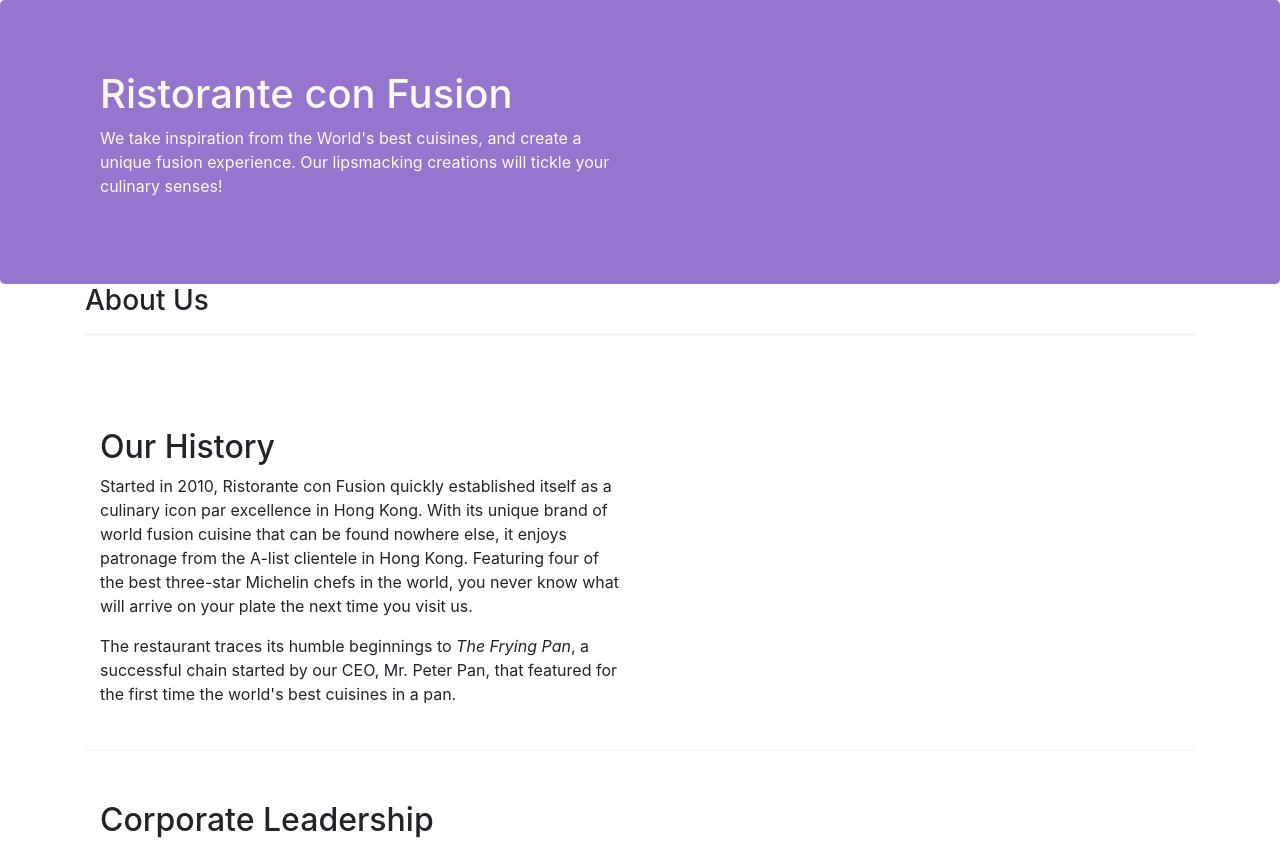
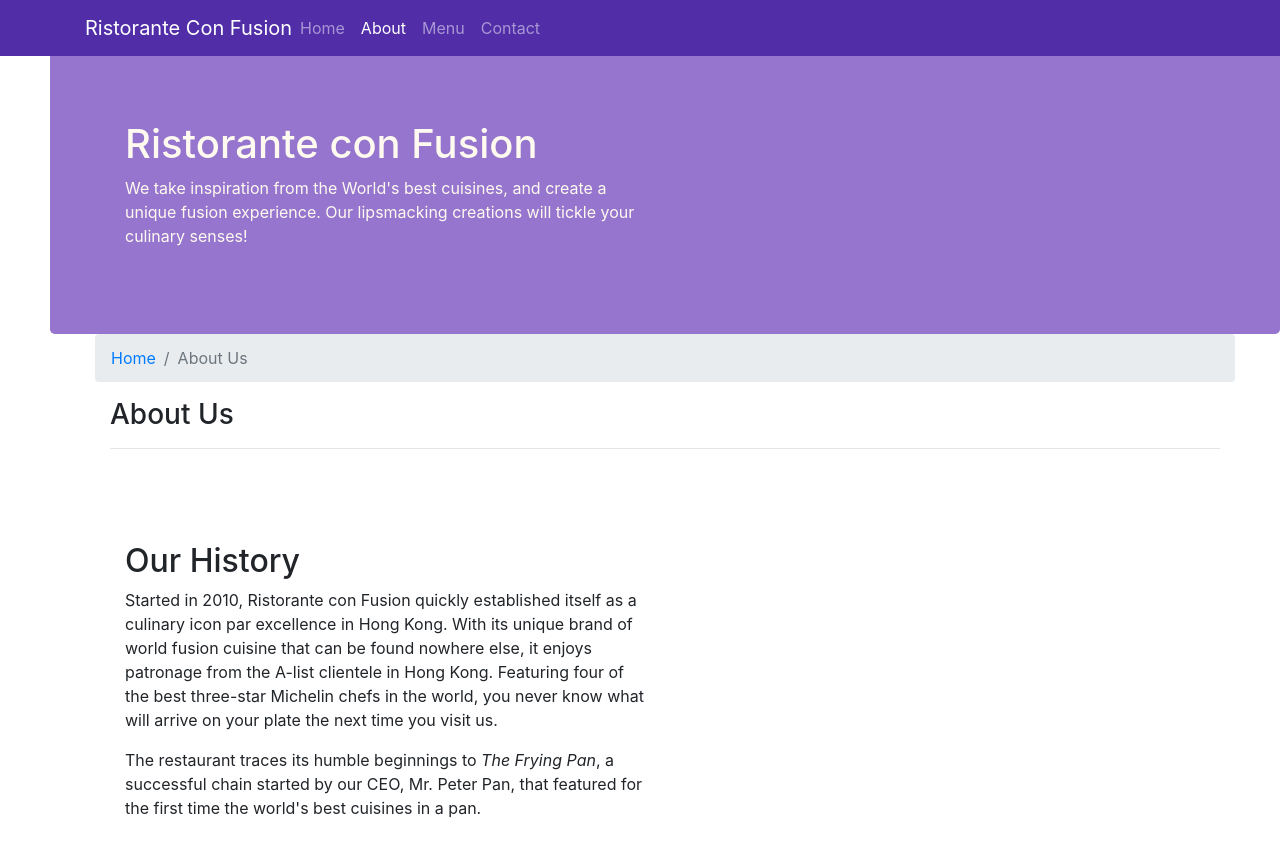
Before and after one commit to tanishakapoor11/ConFusion-Bootstrap, a website: page aboutus.html in a window 1280 px wide. Shown: the top 842 px of the page. Drawn offline with nearby package versions, Linux system fonts and the light colour scheme.

Commit message:
Navbar and breadcrumbs updated

```diff
--- a/aboutus.html
+++ b/aboutus.html
@@ -12,6 +12,23 @@
 </head>
 
 <body>
+    <nav class="navbar navbar-dark navbar-expand-sm fixed-top">
+        <div class="container">
+            <button class="navbar-toggler" type="button" data-toggle="collapse" data-target="#Navbar">
+                <span class="navbar-toggler-icon"></span>
+            </button>
+            <a class="navbar-brand mr-auto" href="./index.html">Ristorante Con Fusion</a>
+            <div class="collapse navbar-collapse" id="Navbar">
+                <ul class="navbar-nav mr-auto">
+                    <li class="nav-item"><a class="nav-link" href="./index.html">Home</a></li>
+                    <li class="nav-item active"><a class="nav-link" href="./aboutus.html">About</a></li>
+                    <li class="nav-item"><a class="nav-link" href="#">Menu</a></li>
+                    <li class="nav-item"><a class="nav-link" href="#">Contact</a></li>
+                </ul>
+            </div>
+
+        </div>
+    </nav>
 
     <header class="jumbotron">
         <div class="container">
@@ -29,6 +46,10 @@
 
     <div class="container">
         <div class="row">
+            <ol class="col-12 breadcrumb">
+                <li class="breadcrumb-item"><a href="./index.html">Home</a></li>
+                <li class="breadcrumb-item active">About Us</li>
+            </ol>
             <div class="col-12">
                 <h3>About Us</h3>
                 <hr>
@@ -87,7 +108,7 @@
                 <div class="col-4 offset-1 col-sm-2">
                     <h5>Links</h5>
                     <ul class="list-unstyled">
-                        <li><a href="#">Home</a></li>
+                        <li><a href="./index.html">Home</a></li>
                         <li><a href="#">About</a></li>
                         <li><a href="#">Menu</a></li>
                         <li><a href="#">Contact</a></li>
--- a/css/styles.css
+++ b/css/styles.css
@@ -28,3 +28,12 @@
     margin: 0px;
     color: #0F0F0F;
 }
+
+body {
+    padding: 50px 0px 0px 50px;
+    z-index: 0;
+}
+
+.navbar-dark{
+    background-color: #512DA8;
+}
```
Also changed, not shown: index.html (+17 -1 lines).
